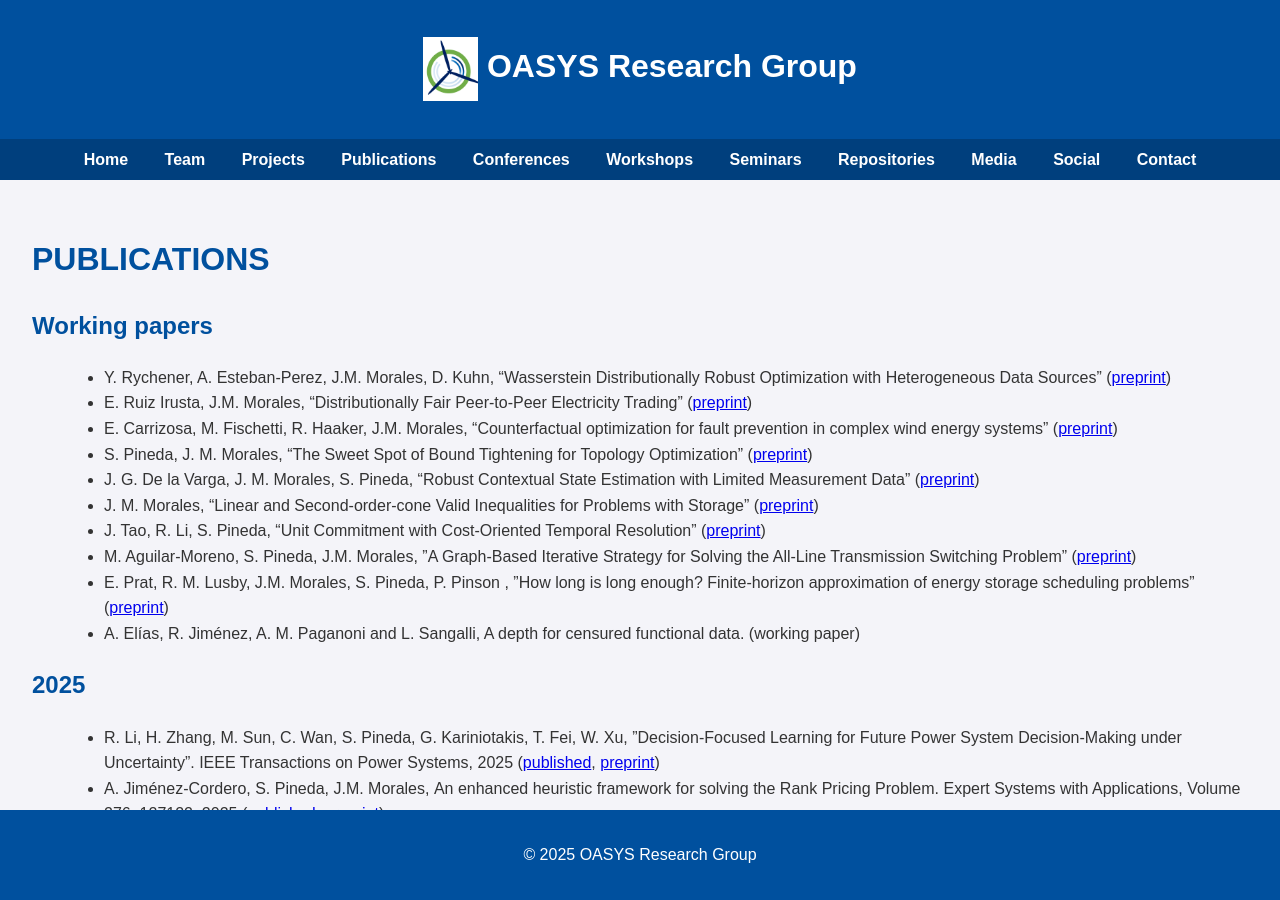
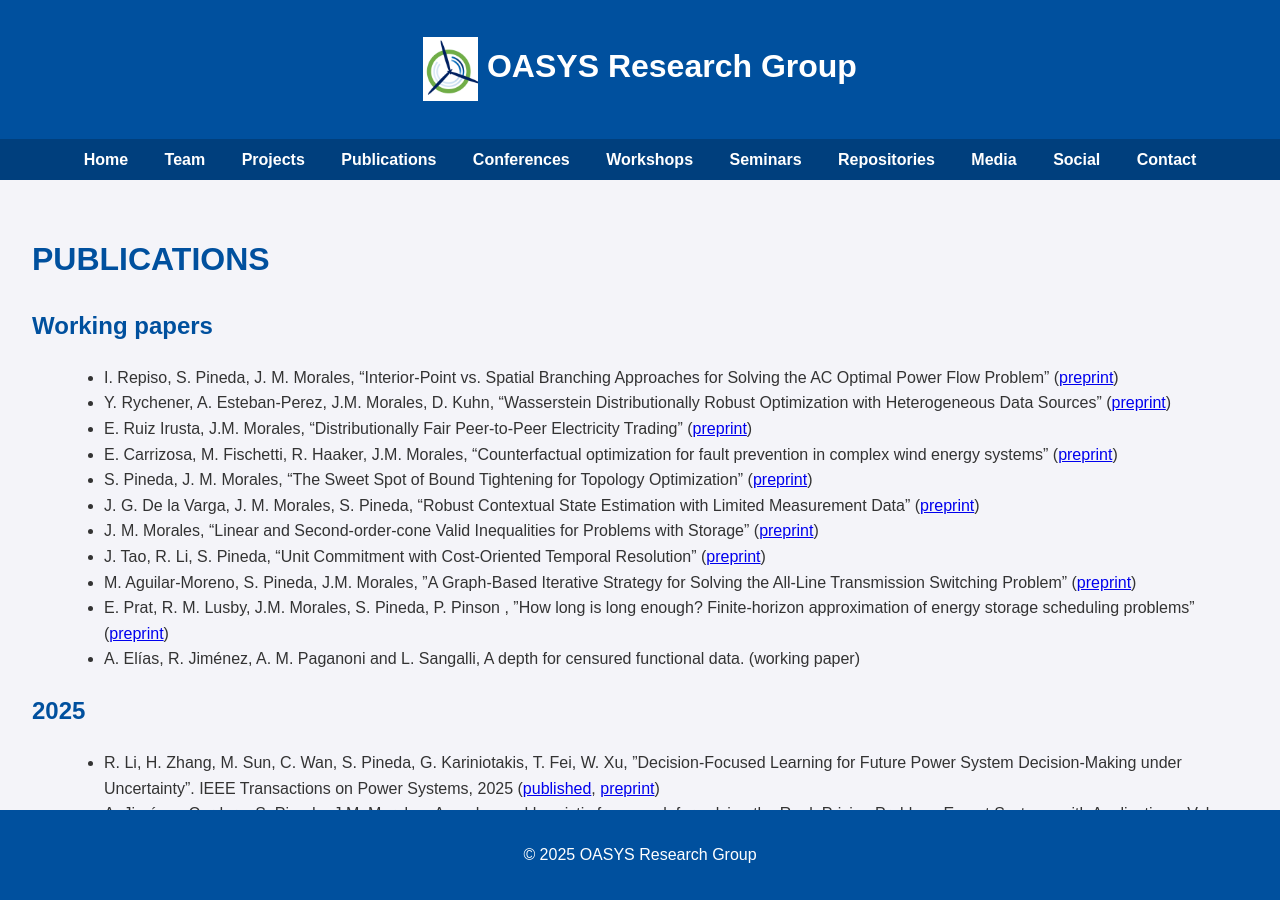
Before and after one commit to groupoasys/groupoasys.github.io, a Jekyll site: the page built from publications.md, in a window 1280 px wide and 900 px high. Built offline with Jekyll 4.4.1, drawn with Linux system fonts in a browser that asks for light colours.

Commit message:
add preprint Nacho

```diff
--- a/publications.md
+++ b/publications.md
@@ -7,9 +7,10 @@ permalink: /publications/
 
 ## Working papers
 
--   Y. Rychener, A. Esteban-Perez, J.M. Morales, D. Kuhn, "Wasserstein Distributionally Robust Optimization with Heterogeneous Data Sources" ([preprint](https://arxiv.org/abs/2407.13582))
--   E. Ruiz Irusta, J.M. Morales, "Distributionally Fair Peer-to-Peer Electricity Trading" ([preprint](https://arxiv.org/abs/2501.09713))
--   E. Carrizosa, M. Fischetti, R. Haaker, J.M. Morales, "Counterfactual optimization for fault prevention in complex wind energy systems" ([preprint](https://arxiv.org/abs/2507.08849))
+- I. Repiso, S. Pineda, J. M. Morales, "Interior-Point vs. Spatial Branching Approaches for Solving the AC Optimal Power Flow Problem" ([preprint](https://arxiv.org/abs/2510.15753))
+- Y. Rychener, A. Esteban-Perez, J.M. Morales, D. Kuhn, "Wasserstein Distributionally Robust Optimization with Heterogeneous Data Sources" ([preprint](https://arxiv.org/abs/2407.13582))
+- E. Ruiz Irusta, J.M. Morales, "Distributionally Fair Peer-to-Peer Electricity Trading" ([preprint](https://arxiv.org/abs/2501.09713))
+- E. Carrizosa, M. Fischetti, R. Haaker, J.M. Morales, "Counterfactual optimization for fault prevention in complex wind energy systems" ([preprint](https://arxiv.org/abs/2507.08849))
 - S. Pineda, J. M. Morales, "The Sweet Spot of Bound Tightening for Topology Optimization" ([preprint](https://arxiv.org/abs/2507.16496))
 - J. G. De la Varga, J. M. Morales, S. Pineda, "Robust Contextual State Estimation with Limited Measurement Data" ([preprint](https://arxiv.org/abs/2507.08767))
 -   J. M. Morales, "Linear and Second-order-cone Valid Inequalities for Problems with Storage" ([preprint](https://arxiv.org/pdf/2506.21470))
```
